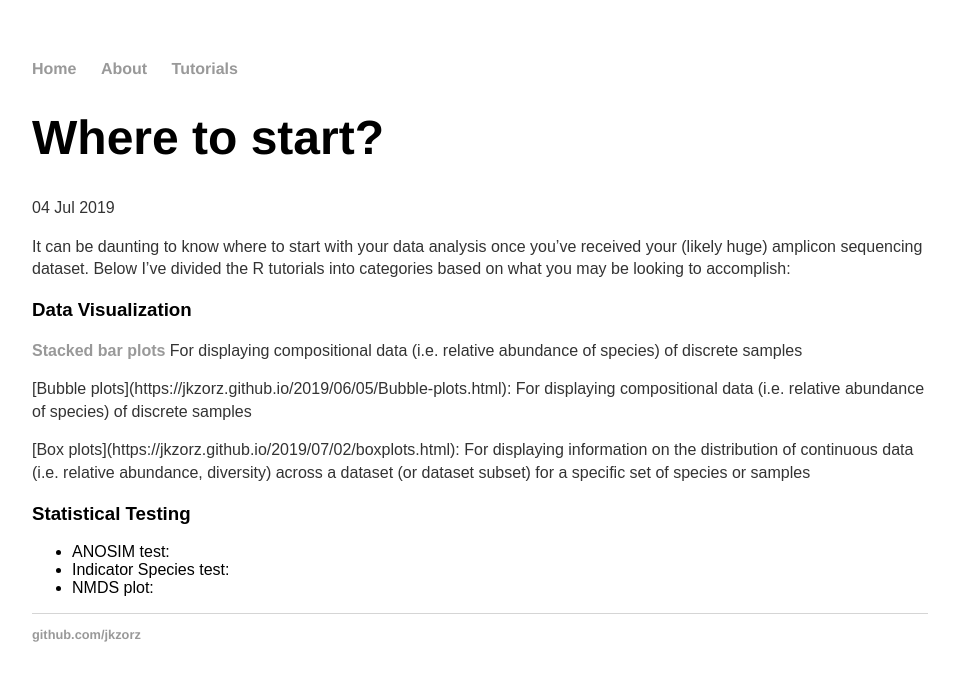
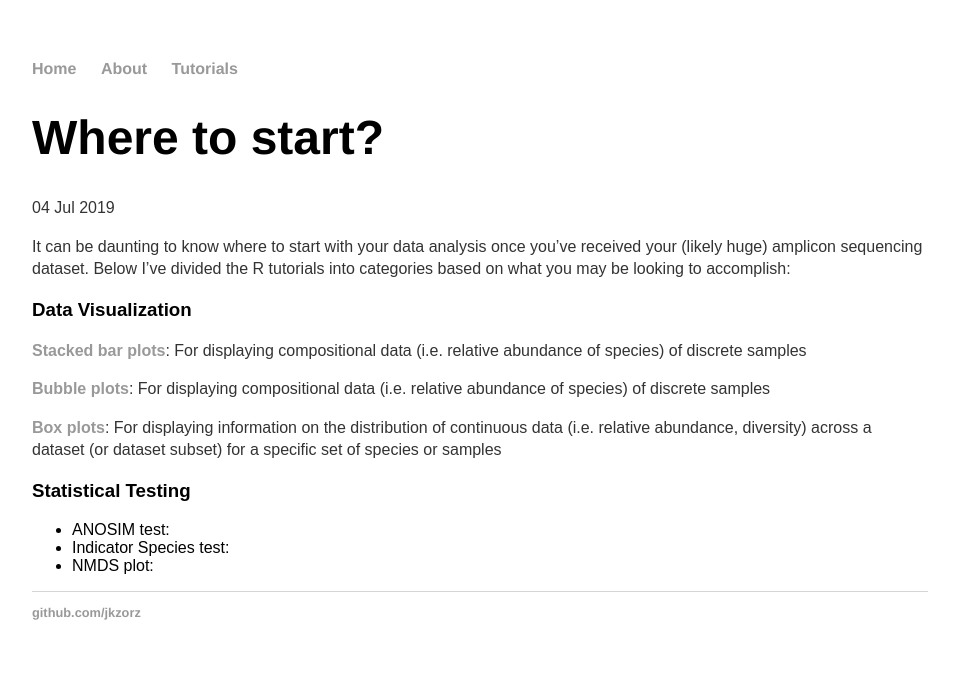
Before and after one commit to jkzorz/jkzorz.github.io, a Jekyll site: the page built from _posts/2019-07-04-Where-to-start.md, in a window 1280 px wide. Shown: the top 681 px of the page, without its empty margins (160-1119 px from the left). Built offline with Jekyll 4.4.1, drawn with Linux system fonts in a browser that asks for light colours.

Commit message:
Update 2019-07-04-Where-to-start.md

```diff
--- a/_posts/2019-07-04-Where-to-start.md
+++ b/_posts/2019-07-04-Where-to-start.md
@@ -10,9 +10,11 @@ It can be daunting to know where to start with your data analysis once you've re
 
 <h3>Data Visualization</h3>
 
-  <b>[Stacked bar plots](https://jkzorz.github.io/2019/06/05/stacked-bar-plots.html)</b> For displaying compositional data (i.e. relative abundance of species) of discrete samples
-  <p>[Bubble plots](https://jkzorz.github.io/2019/06/05/Bubble-plots.html): For displaying compositional data (i.e. relative abundance of species) of discrete samples
-  <p>[Box plots](https://jkzorz.github.io/2019/07/02/boxplots.html): For displaying information on the distribution of continuous data (i.e. relative abundance, diversity) across a dataset (or dataset subset) for a specific set of species or samples
+  <b>[Stacked bar plots](https://jkzorz.github.io/2019/06/05/stacked-bar-plots.html)</b>: For displaying compositional data (i.e. relative abundance of species) of discrete samples
+
+  <b>[Bubble plots](https://jkzorz.github.io/2019/06/05/Bubble-plots.html)</b>: For displaying compositional data (i.e. relative abundance of species) of discrete samples
+
+  <b>[Box plots](https://jkzorz.github.io/2019/07/02/boxplots.html)</b>: For displaying information on the distribution of continuous data (i.e. relative abundance, diversity) across a dataset (or dataset subset) for a specific set of species or samples
 
 
 
```
